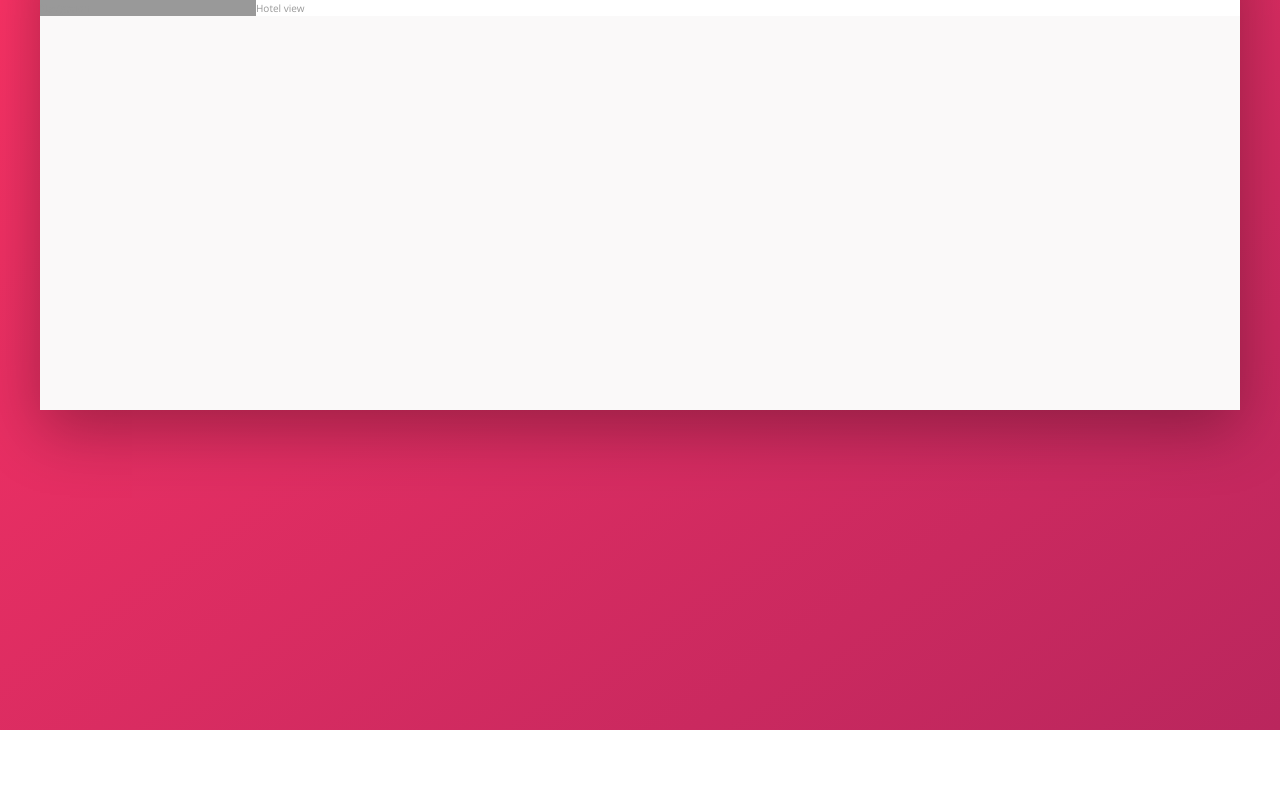
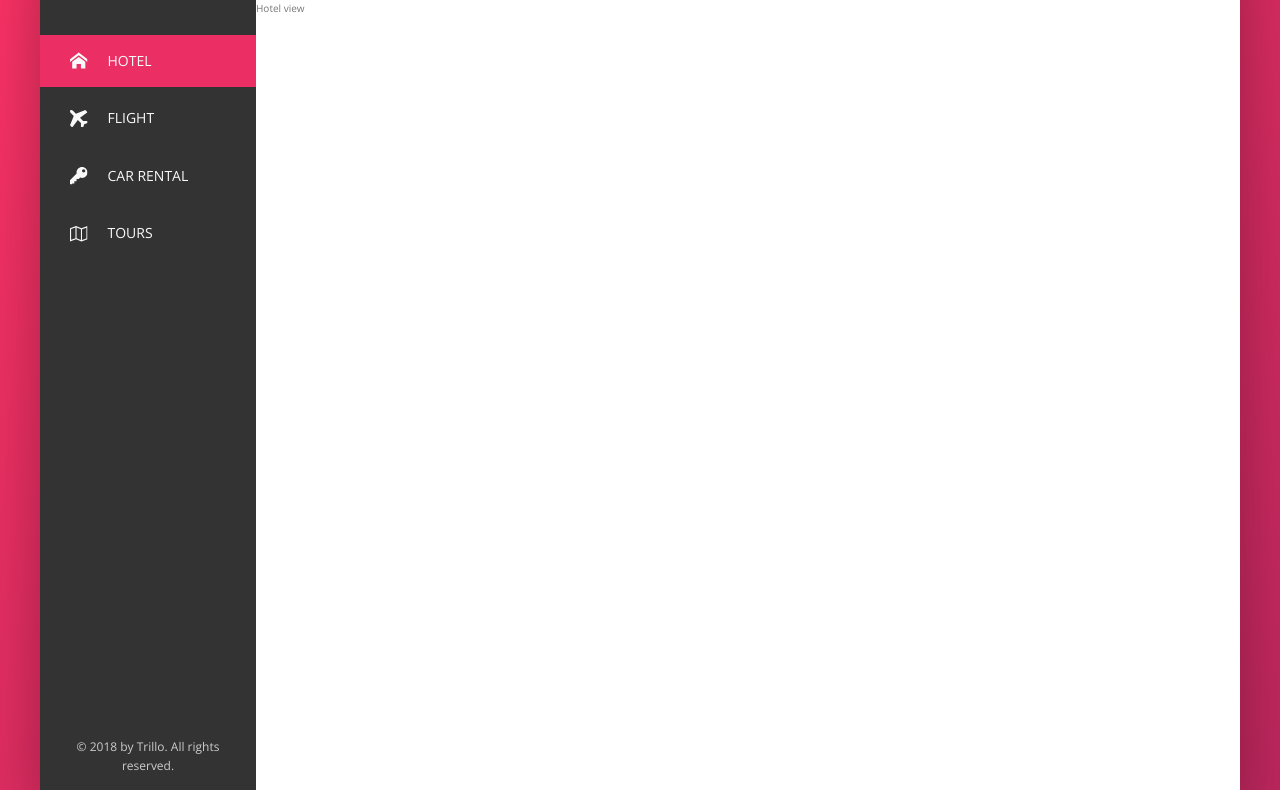
Before and after one commit to v-bianchi/trillo, a website: page index.html in a window 1280 px wide. Shown: the part 150-940 px from the top of the page. Before the commit the page ends 880 px from the top, so only its background shows below. Drawn offline with nearby package versions, Linux system fonts and the light colour scheme.

Commit message:
complete sidebar styling and markup

```diff
--- a/index.html
+++ b/index.html
@@ -46,8 +46,47 @@
 
             <div class="content">
                 <nav class="sidebar">
-                    Navigation
+                    <ul class="side-nav">
+                        <li class="side-nav__item side-nav__item--active">
+                            <a href="" class="side-nav__link">
+                                <svg class="side-nav__icon">
+                                    <use xlink:href="img/sprite.svg#icon-home"></use>
+                                </svg>
+                                <span>Hotel</span>
+                            </a>
+                        </li>
+                        <li class="side-nav__item">
+                            <a href="" class="side-nav__link">
+                                <svg class="side-nav__icon">
+                                    <use xlink:href="img/sprite.svg#icon-airplane"></use>
+                                </svg>
+                                <span>Flight</span>
+                            </a>
+                        </li>
+                        <li class="side-nav__item">
+                            <a href="" class="side-nav__link">
+                                <svg class="side-nav__icon">
+                                    <use xlink:href="img/sprite.svg#icon-key"></use>
+                                </svg>
+                                <span>Car rental</span>
+                            </a>
+                        </li>
+                        <li class="side-nav__item">
+                            <a href="" class="side-nav__link">
+                                <svg class="side-nav__icon">
+                                    <use xlink:href="img/sprite.svg#icon-map2"></use>
+                                </svg>
+                                <span>Tours</span>
+                            </a>
+                        </li>
+
+                    </ul>
+
+                    <div class="legal">
+                        &copy; 2018 by Trillo. All rights reserved.
+                    </div>
                 </nav>
+
                 <main class="hotel-view">
                     Hotel view
                 </main>
--- a/sass/_base.scss
+++ b/sass/_base.scss
@@ -4,12 +4,12 @@
   --color-primary-light: #FF3366;
   --color-primary-dark: #BA265D;
   --color-grey-light-1: #faf9f9;
-  --color-grey-light-2: #faf9f9;
-  --color-grey-light-3: #f4f2f2;
-  --color-grey-light-4: #f0eeee;
+  --color-grey-light-2: #f4f2f2;
+  --color-grey-light-3: #f0eeee;
+  --color-grey-light-4: #ccc;
   --color-grey-dark-1: #333;
   --color-grey-dark-2: #777;
-  --color-grey-dark-1: #999;
+  --color-grey-dark-3: #999;
 
   --shadow-dark: 0 2rem 6rem rgba(0, 0, 0, 0.3);
 }
@@ -38,7 +38,7 @@ body {
   background-image: linear-gradient(to right bottom, var(--color-primary-light), var(--color-primary-dark));
   background-size: cover;
   background-repeat: no-repeat;
-  color: var(--color-grey-dark-1);
+  color: var(--color-grey-dark-2);
 
   min-height: 100vh; //TODO: REMOVE WHEN BODY HAS ENOUGH CONTENT
 }
--- a/sass/_components.scss
+++ b/sass/_components.scss
@@ -114,3 +114,72 @@
   }
 
 }
+
+////////////////////////////////////////////////////
+// SIDE NAVIGATION
+.side-nav {
+  font-size: 1.4rem;
+  list-style: none;
+  margin-top: 3.5rem;
+
+  &__item {
+    position: relative;
+
+    &:not(:last-child) {
+      margin-bottom: .5rem;
+    }
+  }
+
+  &__item::before {
+    content: "";
+    position: absolute;
+    top: 0;
+    left: 0;
+    height: 100%;
+    width: 3px;
+    background-color: var(--color-primary);
+    transform: scaleY(0);
+    transition: transform .15s,
+                width .3s cubic-bezier(1, 0, 0, 1) .15s,
+                background-color .1s;
+  }
+
+  &__item:hover::before,
+  &__item--active::before {
+    transform: scaleY(1);
+    width: 100%;
+  }
+
+  &IItem:active::before {
+    background-color:var(--color-primary-light);
+  }
+
+  &__link:link,
+  &__link:visited {
+    display: flex;
+    align-items: center;
+
+    color: var(--color-grey-light-1);
+    text-decoration: none;
+    text-transform: uppercase;
+    padding: 1.5rem 3rem;
+    position: relative;
+    z-index: 10;
+  }
+
+  &__icon {
+    width: 1.75rem;
+    height: 1.75rem;
+    margin-right: 2rem;
+    fill: currentColor; // Color of current element or parent
+  }
+}
+
+////////////////////////////////////////////////////
+// LEGAL TEXT
+.legal {
+  font-size: 1.2rem;
+  text-align: center;
+  padding: 2.5rem;
+  color: var(--color-grey-light-4);
+}
--- a/sass/_layout.scss
+++ b/sass/_layout.scss
@@ -23,6 +23,10 @@
 }
 
 .sidebar {
+  display: flex;
+  flex-direction: column;
+  justify-content: space-between;
+
   background-color: var(--color-grey-dark-1);
 
   flex: 0 0 18%;
@@ -32,4 +36,6 @@
   background-color: #fff;
 
   flex: 1;
+
+  height: 80rem //FOR TEST PURPOSES
 }
```
Also changed, not shown: css/style.css.
